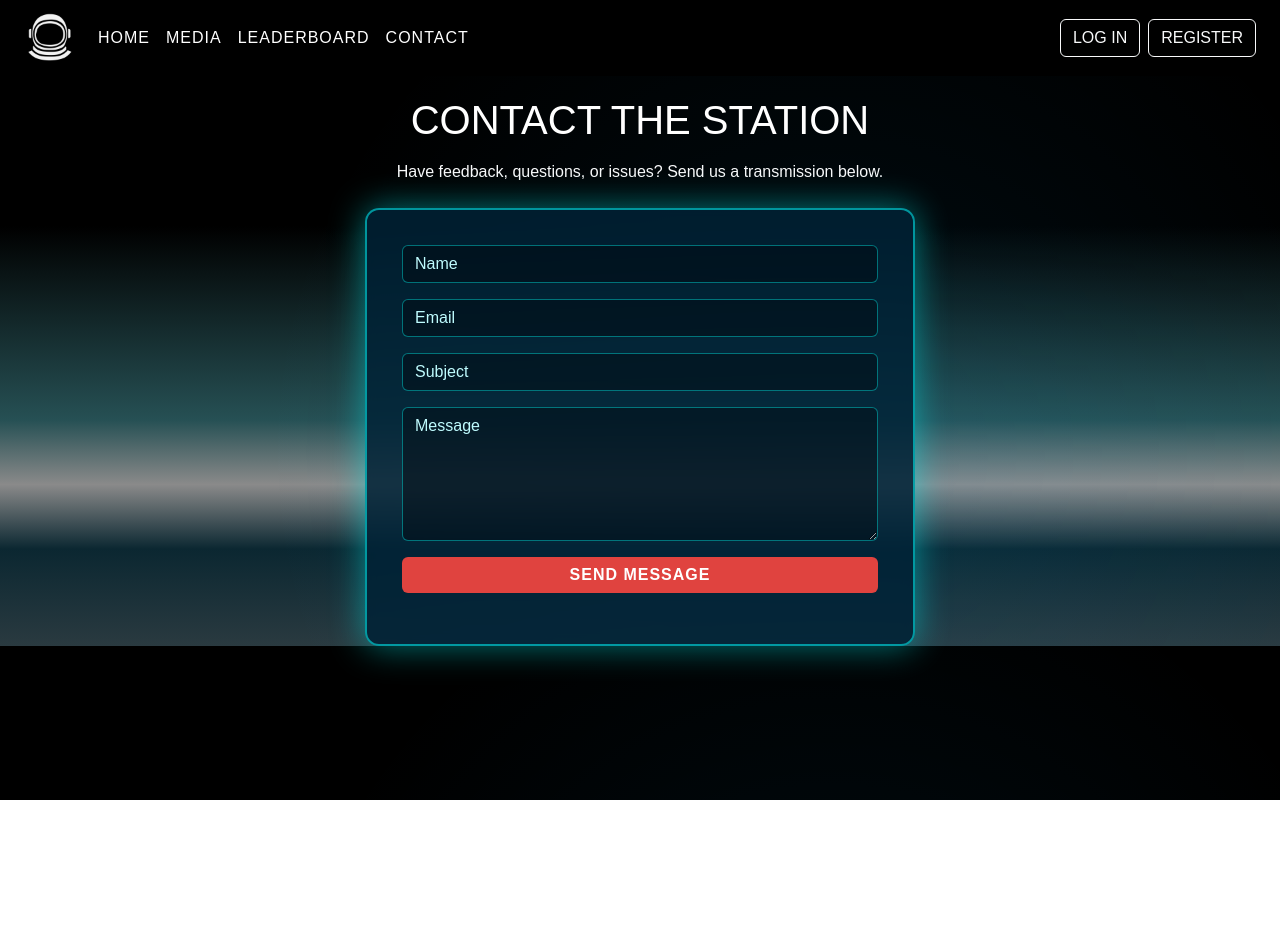
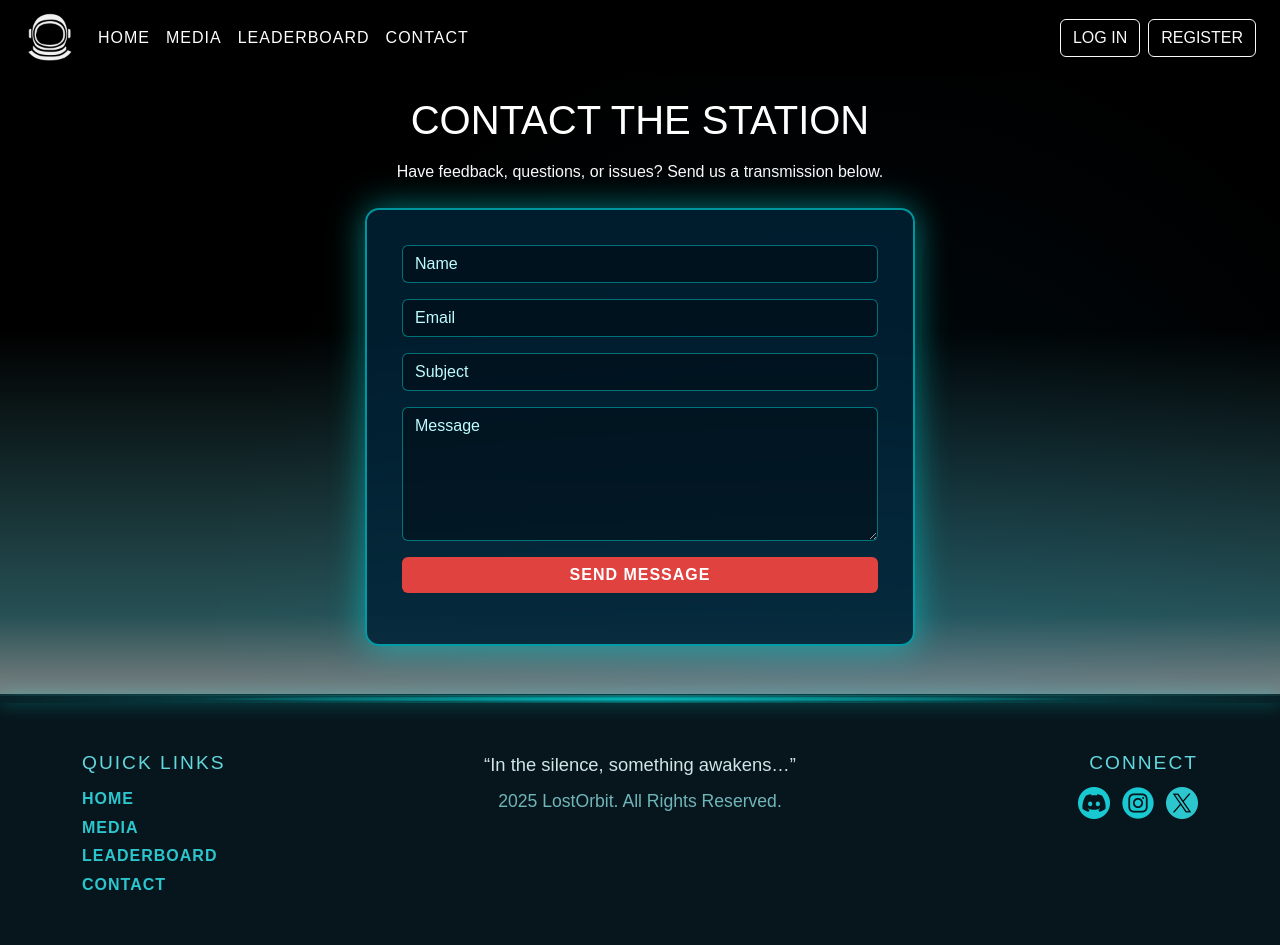
Before and after one commit to kasiaskrz/Y4_Group_Project_Group_2, a website: page contact.html in a window 1280 px wide. Before the commit the page ends 800 px from the top, so only its background shows below. Drawn offline with nearby package versions, Linux system fonts and the light colour scheme.

Commit message:
Footer on contact page

```diff
--- a/contact.html
+++ b/contact.html
@@ -57,6 +57,51 @@
     </form>
   </section>
 
+  <!-- Footer -->
+  <footer class="site-footer mt-5">
+    <div class="neon-divider"></div>
+
+    <div class="container py-4 py-md-5">
+      <div class="row align-items-start gy-4">
+        <!-- Left: Quick links -->
+        <div class="col-12 col-md-4">
+          <h6 class="footer-heading">QUICK LINKS</h6>
+          <ul class="footer-links">
+            <li><a href="home.html">HOME</a></li>
+            <li><a href="media.html">MEDIA</a></li>
+            <li><a href="leaderboard.html">LEADERBOARD</a></li>
+            <li><a href="contact.html">CONTACT</a></li>
+          </ul>
+        </div>
+
+        <!-- Center: Quote + copyright -->
+        <div class="col-12 col-md-4 text-center">
+          <p class="footer-quote">“In the silence, something awakens…”</p>
+          <p class="footer-copy">2025 LostOrbit. All Rights Reserved.</p>
+        </div>
+
+        <!-- Right: Socials -->
+        <div class="col-12 col-md-4 text-md-end">
+          <h6 class="footer-heading">CONNECT</h6>
+          <div class="footer-socials">
+            <a href="#" class="social-img-btn" aria-label="Discord">
+              <img src="img/socials_icons/discord.png" alt="Discord">
+            </a>
+
+            <a href="#" class="social-img-btn" aria-label="Instagram">
+              <img src="img/socials_icons/instagram.png" alt="Instagram">
+            </a>
+
+            <a href="#" class="social-img-btn" aria-label="X">
+              <img src="img/socials_icons/twitter.png" alt="X logo">
+            </a>
+          </div>
+
+        </div>
+      </div>
+    </div>
+  </footer>
+
   <script src="https://cdn.jsdelivr.net/npm/@supabase/supabase-js@2"></script>
   <script src="https://cdn.jsdelivr.net/npm/bootstrap@5.3.3/dist/js/bootstrap.bundle.min.js"></script>
   <script src="js/script.js"></script>
```
Lines whose indentation alone changed are shown as unchanged.
